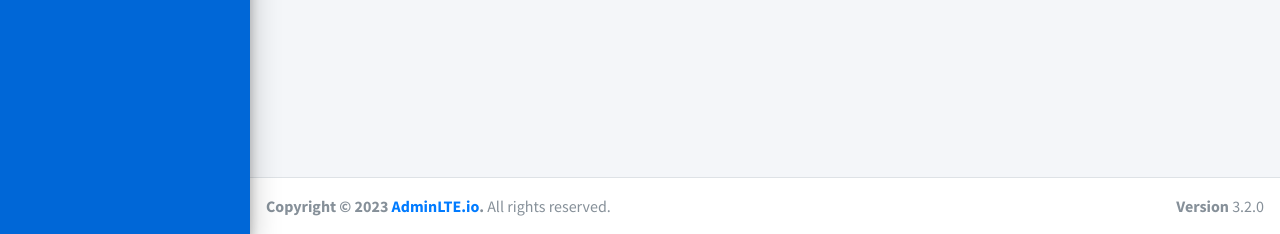
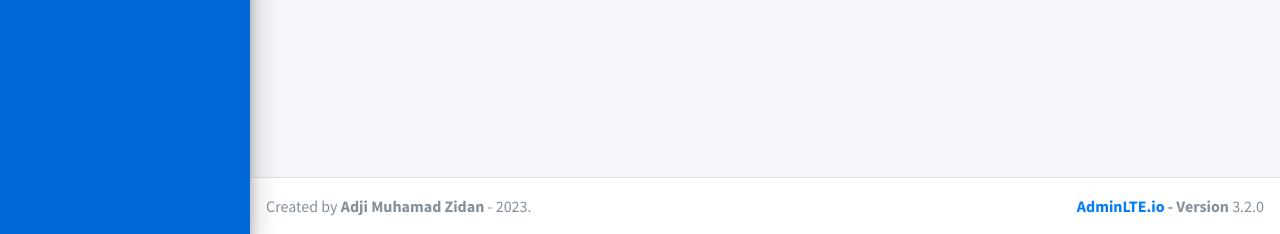
Before and after one commit to adjimuhamadzidan20/SPK_frameworkCSS, a PHP site: page /index.php?page=data_alternatif in a window 1280 px wide. Shown: the part 566-800 px from the top of the page. Run offline with PHP 8.4, Linux system fonts and the light colour scheme; the visitor is signed in with stand-in values (Sample User, id 1); data that the repository does not hold is empty; some libraries are stand-ins or nearby versions.

Commit message:
update file
edit footer

```diff
--- a/index.php
+++ b/index.php
@@ -165,10 +165,9 @@
   </div>
   <!-- /.content-wrapper -->
   <footer class="main-footer">
-    <strong>Copyright &copy; 2023 <a href="#">AdminLTE.io</a>.</strong>
-    All rights reserved.
+    Created by <strong>Adji Muhamad Zidan</strong> - 2023.
     <div class="float-right d-none d-sm-inline-block">
-      <b>Version</b> 3.2.0
+      <b><a href="#">AdminLTE.io</a> - Version</b> 3.2.0
     </div>
   </footer>
 
```
